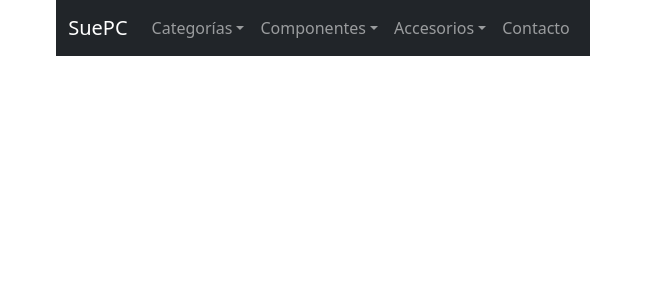
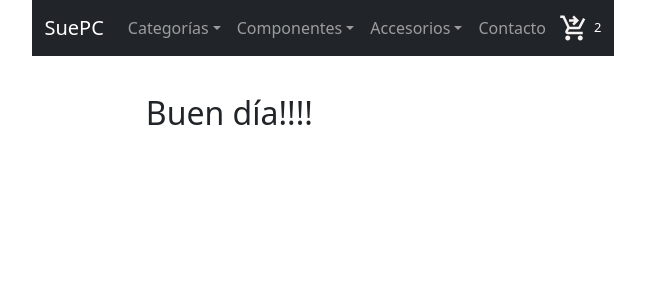
Before and after one commit to joewalkk/PreEntrega, a React (Vite) app: page / in a window 1280 px wide. Shown: the top 300 px of the page, without its empty margins (317-962 px from the left). Built offline with nearby package versions, Linux system fonts and the light colour scheme.

Commit message:
PreEntrega1+Walker

```diff
--- a/package.json
+++ b/package.json
@@ -13,7 +13,8 @@
     "bootstrap": "^5.3.0",
     "react": "^18.2.0",
     "react-bootstrap": "^2.8.0",
-    "react-dom": "^18.2.0"
+    "react-dom": "^18.2.0",
+    "react-icons": "^4.10.1"
   },
   "devDependencies": {
     "@types/react": "^18.0.37",
--- a/src/App.jsx
+++ b/src/App.jsx
@@ -1,14 +1,15 @@
-import {Navbarr} from "./components/Navbar/Navbar.jsx";
+import { Item } from "./components/ItemListContainer/Item.jsx";
+import { Navbarr } from "./components/Navbar/Navbar.jsx";
 
 function App() {
 
 
   return (
-
-    <Navbarr/>
-
-
-  )
+    <>
+      <Navbarr />
+      <Item greeting="Buen día!!!!" />
+    </>
+  );
 }
 
 export default App
--- /dev/null
+++ b/src/components/CartWidget/Cart.jsx
@@ -0,0 +1,10 @@
+import { MdOutlineShoppingCartCheckout } from 'react-icons/md';
+import './cart.css';
+export const Cart = () => {
+    return (
+        <a>
+            <MdOutlineShoppingCartCheckout className='iconoo' />
+            <span>2</span>
+        </a>
+    )
+}
--- /dev/null
+++ b/src/components/CartWidget/cart.css
@@ -0,0 +1,12 @@
+.iconoo{
+
+    color:rgb(247, 243, 243);
+    width: 40px;
+    height: 30px;
+}
+span{
+    font-size: small;
+    color: white;
+    position:left;
+
+}
--- /dev/null
+++ b/src/components/ItemListContainer/Item.jsx
@@ -0,0 +1,10 @@
+import "./item.css";
+export const Item = ({ greeting }) => {
+
+    return <div>
+        <h2 className="containerr">{greeting}</h2>
+    </div>
+
+
+
+}
--- /dev/null
+++ b/src/components/ItemListContainer/item.css
@@ -0,0 +1,6 @@
+.containerr{
+    position: relative;
+    left: 3cm;
+    top: 1cm;
+
+}
--- a/src/components/Navbar/Navbar.css
+++ b/src/components/Navbar/Navbar.css
@@ -1,3 +1,6 @@
 .dropdown {
 background-color: #212529;
 }
+Cart/{
+
+}
--- a/src/components/Navbar/Navbar.jsx
+++ b/src/components/Navbar/Navbar.jsx
@@ -2,7 +2,8 @@ import Container from 'react-bootstrap/Container';
 import Nav from 'react-bootstrap/Nav';
 import Navbar from 'react-bootstrap/Navbar';
 import NavDropdown from 'react-bootstrap/NavDropdown';
-//import './navbar.css';
+import { Cart } from '../CartWidget/Cart';
+import './navbar.css';
 
 
 
@@ -33,10 +34,16 @@ export const Navbarr = () => {
             </Nav>
             <Nav>
               <Nav.Link href="#deets">Contacto</Nav.Link>
+
             </Nav>
+
+            <Cart />
+
+
           </Navbar.Collapse>
         </Container>
       </Navbar>
+
     </>
 
   )
```
Also changed, not shown: 1 other file (tests, documents, lock files or other folders).
